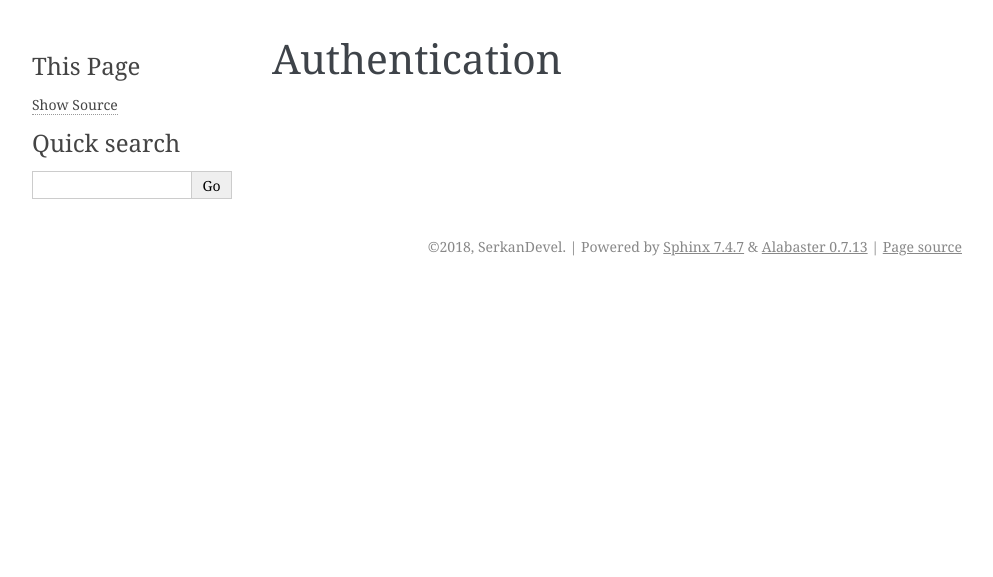
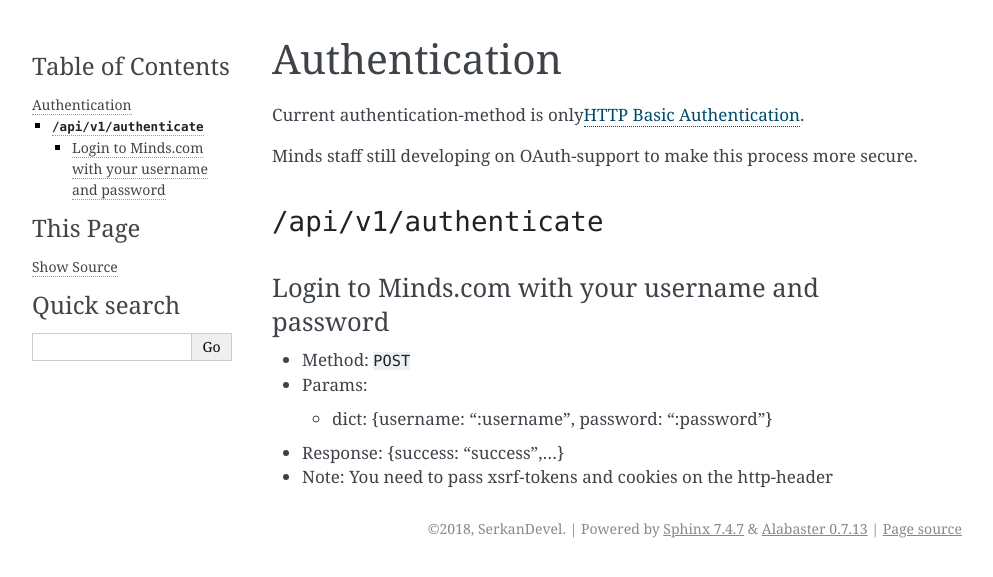
Before and after one commit to Serkan-devel/Illuminaten-schnittstelle, a Sphinx documentation site: the page built from docs/auth.md, in a window 1280 px wide. Shown: the top 577 px of the page, without its empty margins (148-1141 px from the left). Built offline with Sphinx 7.4.7, drawn with Linux system fonts in a browser that asks for light colours.

Commit message:
add docs for auth

```diff
--- a/docs/auth.md
+++ b/docs/auth.md
@@ -1 +1,14 @@
 ## Authentication
+
+Current authentication-method is only[HTTP Basic Authentication](https://developer.mozilla.org/en-US/docs/Web/HTTP/Headers/Authorization).
+
+Minds staff still developing on OAuth-support to make this process more secure.
+
+### `/api/v1/authenticate`
+#### Login to Minds.com with your username and password
+* Method: `POST`
+* Params:
+    * dict: {username: ":username", password: ":password"}
+* Response:
+    {success: "success",...}
+* Note: You need to pass xsrf-tokens and cookies on the http-header
```
